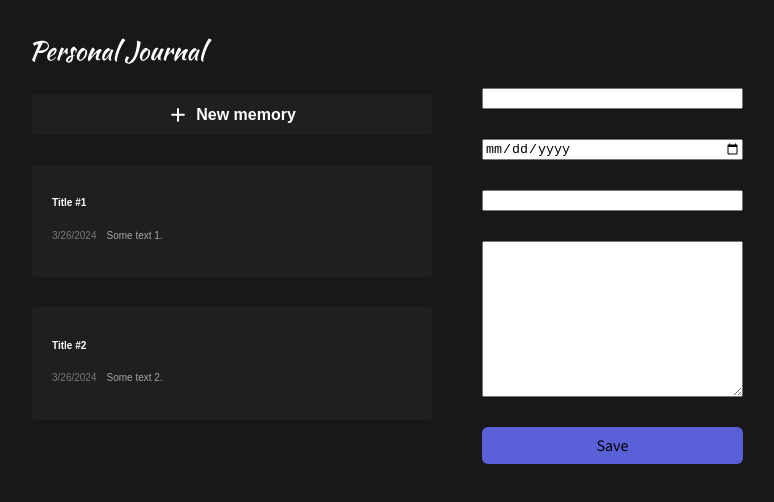
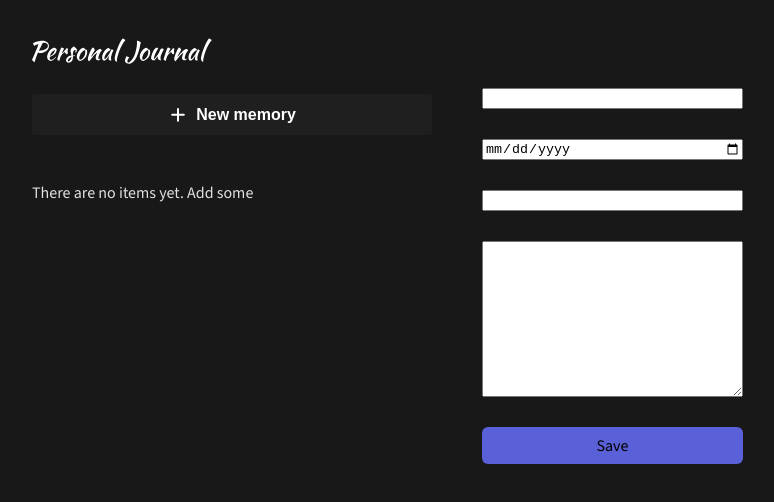
Before and after one commit to Mirgo25/react-app, a React (Vite) app: page / in a window 1280 px wide. Shown: the top 502 px of the page, without its empty margins (6-780 px from the left). Built offline with nearby package versions, Linux system fonts and the light colour scheme.

Commit message:
added returning the jsx by condition

```diff
--- a/src/App.jsx
+++ b/src/App.jsx
@@ -1,27 +1,25 @@
 import { useState } from 'react';
 import './App.css';
-import CardButton from './components/CardButton/CardButton';
 import Header from './components/Header/Header';
 import JournalAddButton from './components/JournalAddButton/JournalAddButton';
 import JournalForm from './components/JournalForm/JournalForm';
-import JournalItem from './components/JournalItem/JournalItem';
 import JournalList from './components/JournalList/JournalList';
 import Body from './layouts/Body/Body';
 import LeftPanel from './layouts/LeftPanel/LeftPanel';
 
 const INITIAL_DATA = [
-	{
-		id: 1,
-		title: 'Title #1',
-		date: new Date(),
-		text: 'Some text 1.'
-	},
-	{
-		id: 2,
-		title: 'Title #2',
-		date: new Date(),
-		text: 'Some text 2.'
-	}
+	// {
+	// 	id: 1,
+	// 	title: 'Title #1',
+	// 	date: new Date(),
+	// 	text: 'Some text 1.'
+	// },
+	// {
+	// 	id: 2,
+	// 	title: 'Title #2',
+	// 	date: new Date(),
+	// 	text: 'Some text 2.'
+	// }
 ];
 
 function App() {
@@ -38,23 +36,14 @@ function App() {
 		]);
 	};
 
-	const sortedItems = (a, b) => {
-		if (a.date < b.date) return 1;
-		return -1;
-	};
+
 
 	return (
 		<div className="app">
 			<LeftPanel>
 				<Header />
 				<JournalAddButton />
-				<JournalList>
-					{items.sort(sortedItems).map((el) => (
-						<CardButton key={el.id}>
-							<JournalItem title={el.title} date={el.date} text={el.text} />
-						</CardButton>
-					))}
-				</JournalList>
+				<JournalList items={items} />
 			</LeftPanel>
 			<Body>
 				<JournalForm onSubmit={addItem} />
--- a/src/components/JournalList/JournalList.jsx
+++ b/src/components/JournalList/JournalList.jsx
@@ -1,7 +1,24 @@
+import CardButton from '../CardButton/CardButton';
+import JournalItem from '../JournalItem/JournalItem';
 import './JournalList.css';
 
-function JournalList({ children }) {
-	return <div className="journal-list">{children}</div>;
+function JournalList({ items }) {
+	if (!items.length) return <p>There are no items yet. Add some</p>;
+
+	const sortItems = (a, b) => {
+		if (a.date < b.date) return 1;
+		return -1;
+	};
+
+	return (
+		<>
+			{items.sort(sortItems).map((el) => (
+				<CardButton key={el.id}>
+					<JournalItem title={el.title} date={el.date} text={el.text} />
+				</CardButton>
+			))}
+		</>
+	);
 }
 
 export default JournalList;
```
